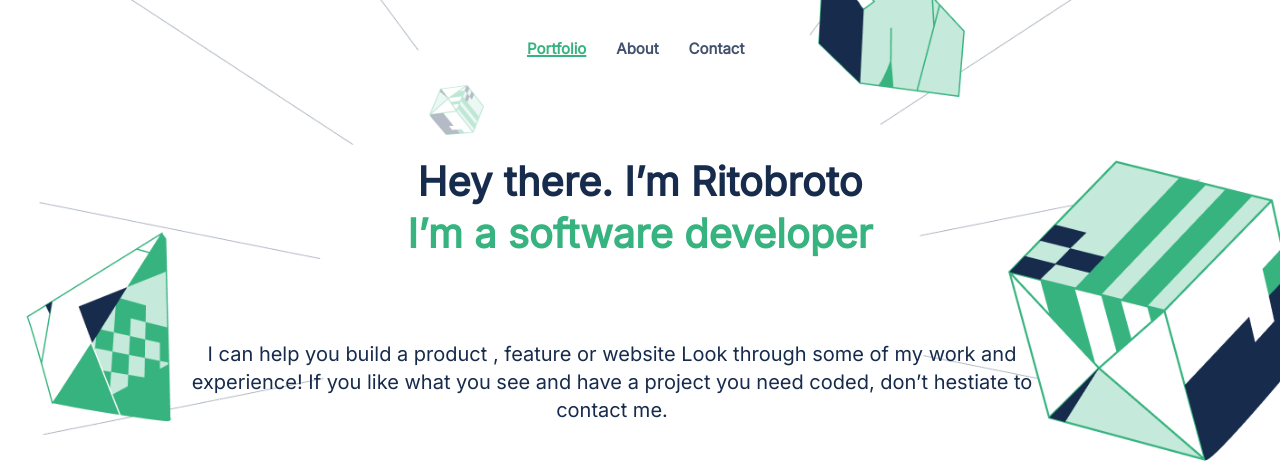
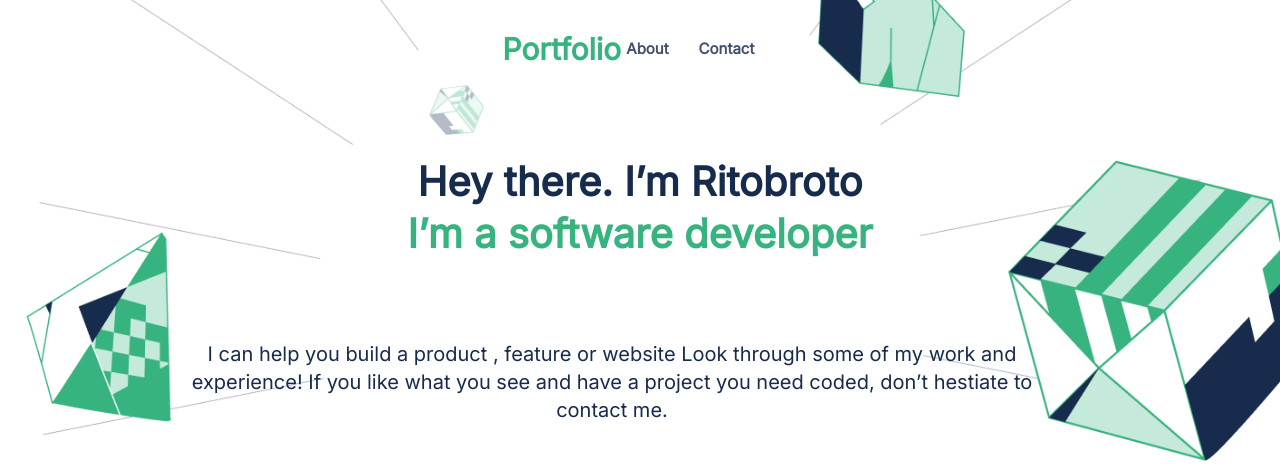
Before and after one commit to RitobrotoMukherjee/Work-Portfolio, a website: page index.html in a window 1280 px wide. In both pictures the pointer is over the item "Portfolio". Shown: the top 468 px of the page. Drawn offline with Linux system fonts and the light colour scheme.

Commit message:
Add transition on hover for menu items

```diff
--- a/css/style.css
+++ b/css/style.css
@@ -77,6 +77,7 @@ a:hover {
 
 .dektop-menu-items {
   margin: 0 15px;
+  transition: margin 0.75s, transform 1s;
 }
 
 .main-section {
@@ -428,9 +429,9 @@ textarea {
 }
 
 .dektop-menu-items:hover {
-  text-decoration: underline;
   text-decoration-color: #36b37f;
-  text-decoration-thickness: 2px;
+  margin: 0 20px;
+  transform: scale(2);
 }
 
 #desktop-footer-social-links {
```
